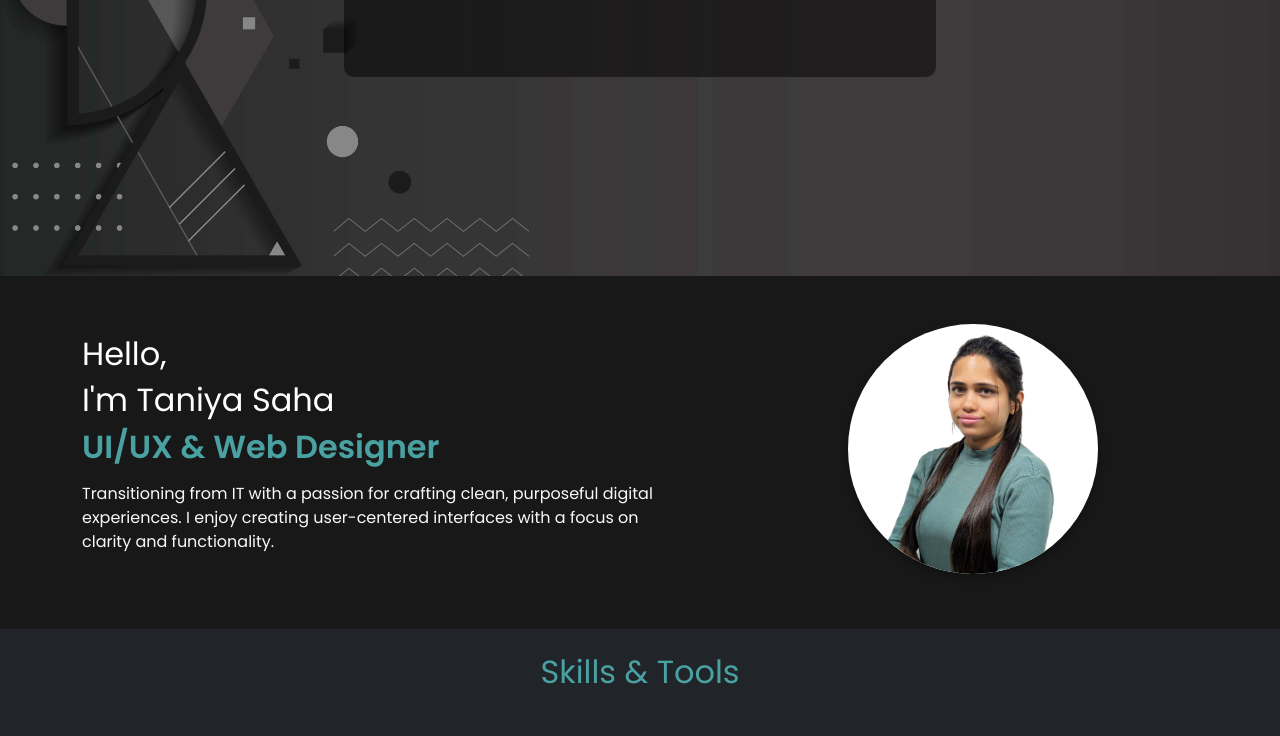
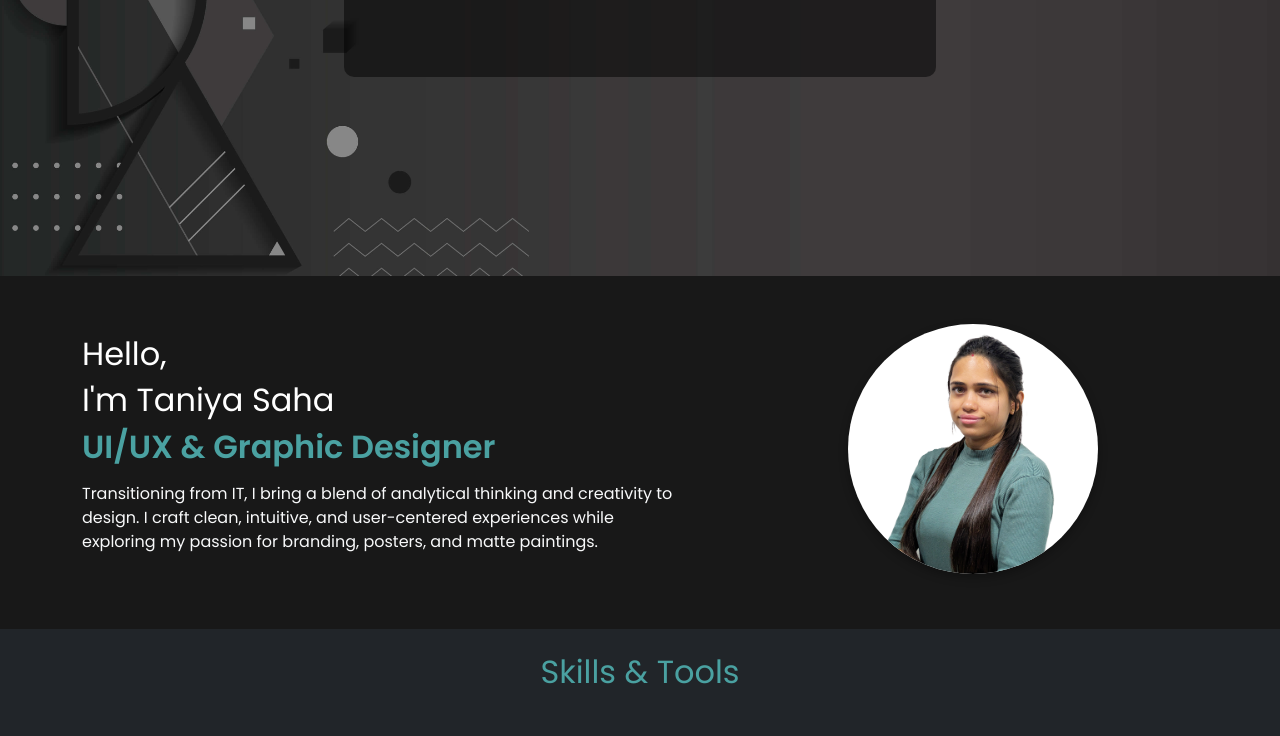
Before and after one commit to taniyasaha23/portfolio, a plain HTML site: page index.html in a window 1280 px wide. Shown: the part 604-1340 px from the top of the page. Drawn offline with nearby package versions, Linux system fonts and the light colour scheme.

Commit message:
Add files via upload

```diff
--- a/index.html
+++ b/index.html
@@ -67,8 +67,8 @@
             <span id="typing-text"></span>
         </div>
         <div class="d-flex flex-wrap justify-content-center cta-buttons">
-            <a href="TaniyaSaha_UI-UX & WebDesigner_Resume.pdf" class="btn btn-teal m-2" download>Download Resume</a>
-            <a href="Portfolio_Of_TaniyaSaha_UI_UX.pdf" class="btn btn-outline-light m-2" download>Download Portfolio</a>
+            <a href="TaniyaSaha_Resume.pdf" class="btn btn-teal m-2" download>Download Resume</a>
+            <a href="TaniyaSaha_Portfolio.pdf" class="btn btn-outline-light m-2" download>Download Portfolio</a>
         </div>
     </div>
   </header>
@@ -81,10 +81,9 @@
         <div class="col-lg-7 col-md-12 mb-4 mb-lg-0">
           <h2 class="text-white">Hello,</h2>
           <h2 class="text-white">I'm Taniya Saha</h2>
-          <h3 style="color: #4AA1A1; font-weight: 700; font-size: 2rem;">UI/UX & Web Designer</h3>
+          <h3 style="color: #4AA1A1; font-weight: 700; font-size: 2rem;">UI/UX & Graphic Designer</h3>
           <p class="text-light mt-3" style="max-width: 600px;">
-            Transitioning from IT with a passion for crafting clean, purposeful digital experiences.
-            I enjoy creating user-centered interfaces with a focus on clarity and functionality.
+            Transitioning from IT, I bring a blend of analytical thinking and creativity to design. I craft clean, intuitive, and user-centered experiences while exploring my passion for branding, posters, and matte paintings.
           </p>
         </div>
 
--- a/scripts.js
+++ b/scripts.js
@@ -1,7 +1,7 @@
 // Hero Section
 document.addEventListener('DOMContentLoaded', function() {
   var typed = new Typed('#typing-text', {
-    strings: ['UI/UX Designer', 'Web Designer'],
+    strings: ['UI/UX Designer', 'Graphic Designer'],
     typeSpeed: 80,
     backSpeed: 50,
     backDelay: 1500,
```
Also changed, not shown: 2 other files.
